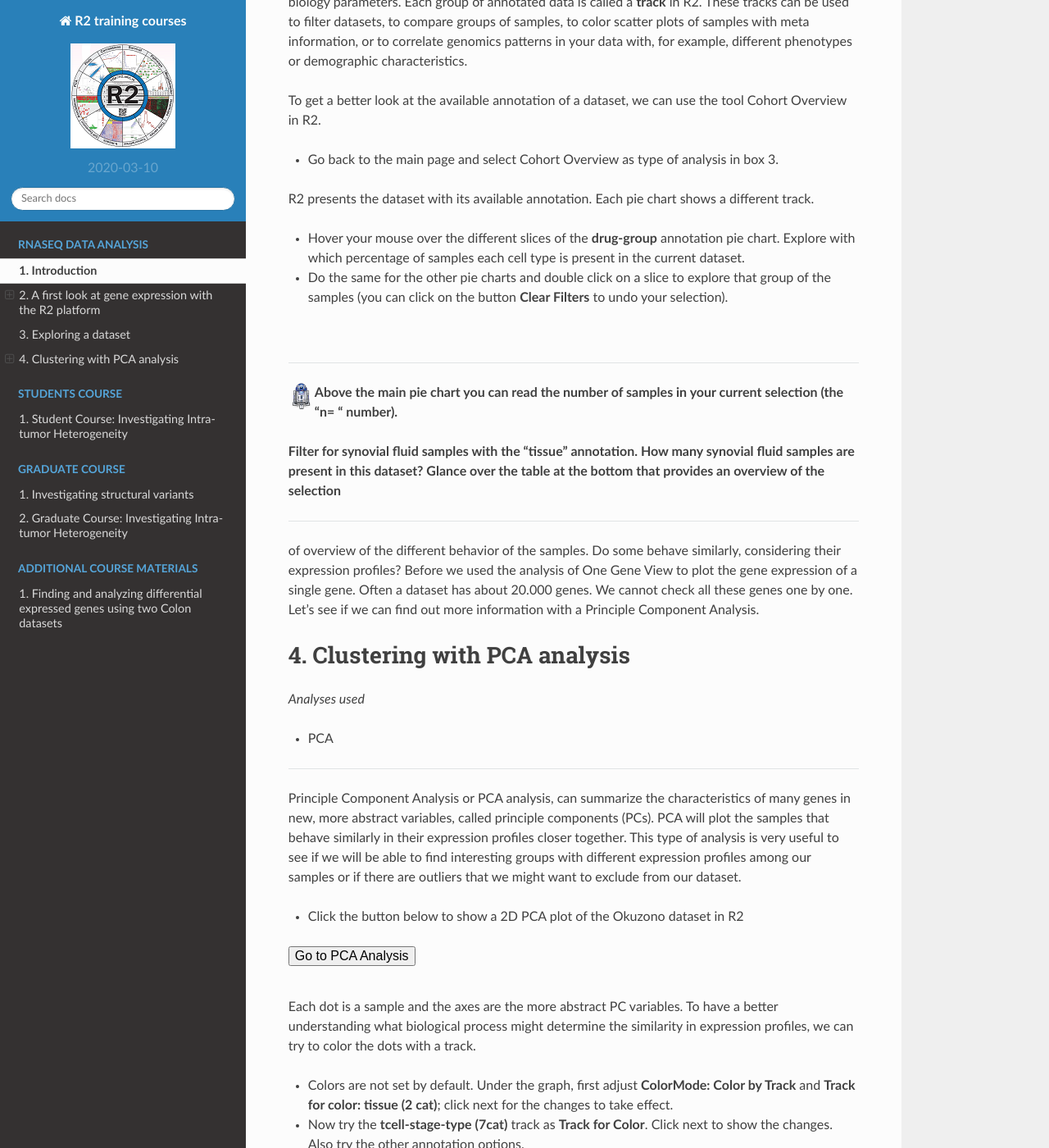
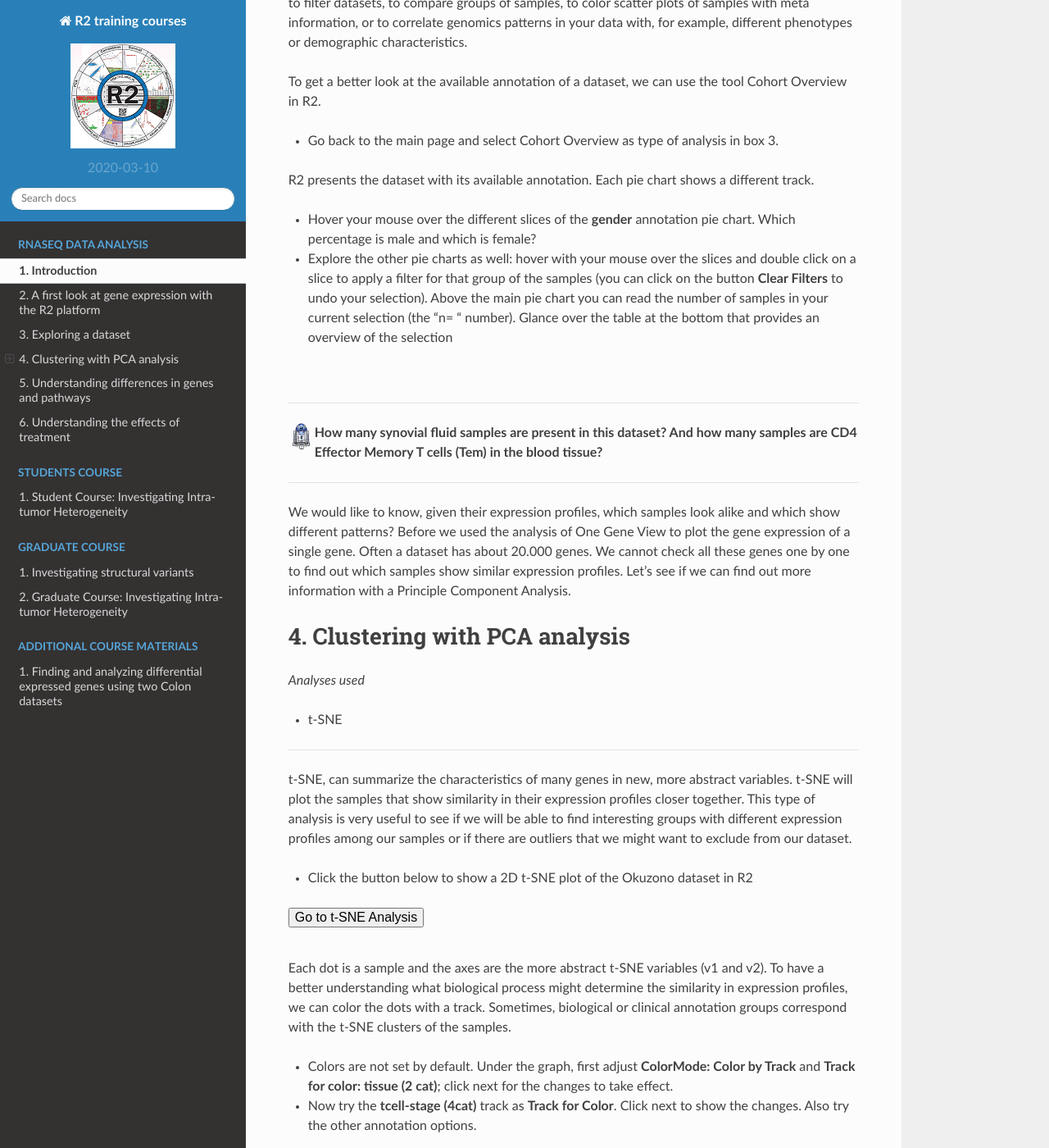
Before and after one commit to antronerds/r2-training-courses, a Sphinx documentation site: the page built from docs/RNA_seq_data_analysis_-_Using_Rheumatoid_Arthritis_data.md, in a window 1280 px wide and 1400 px high, scrolled down 4468 px. Shown: the whole window at 82% size. Built offline with Sphinx 7.4.7 and the Read the Docs theme 2.0.0, drawn with Linux system fonts in a browser that asks for light colours; some of the changed text lies outside the part shown.

Commit message:
First dataset

```diff
--- a/docs/RNA_seq_data_analysis_-_Using_Rheumatoid_Arthritis_data.md
+++ b/docs/RNA_seq_data_analysis_-_Using_Rheumatoid_Arthritis_data.md
@@ -18,18 +18,17 @@
  A first look at gene expression with the R2 platform
  ===============================
  *Data used:*
- * Disease Rheumatoid arthritis (MTX) monotherapy - Okuzono - 336 - deseq2_vst - gpl17303
- * 336 samples of T cells in each developmental stages in healthy volunteers and patients with rheumatoid arthritis
+ * Disease Rheumatoid arthritis subset (drugs) - Okuzono - 75 - deseq2 - gpl17303
+ * 75 blood and synovial T cell samples of RA patients with rheumatoid arthritis
 
  *Techniques used:*
  * RNA Seq
 
- *Analyses used*
- * One Gene View
-
  *References*
  * Paper: [Multi-dimensional analysis identified rheumatoid arthritis-driving pathway in human T cell](https://ard.bmj.com/content/78/10/1346.long)
 
+ *Analyses used*
+ * One Gene View
 
 ---
  Let's take a first glance at the platform. Click on the following button to go to R2:
@@ -48,10 +47,12 @@
 * The default analysis is View a gene. Type in the textbox of step 4 **Gene / Probeset: CD4**.
 * Click the **Next** button. To read a description of your provided gene, hover your mouse over the bold **CD4** letters next to the radiobutton.  Leave all settings as is and click **Next** again to get a result.
 
+ The dots in the graph show the expression value of each sample of the dataset for the gene CD4. Under the graph you can see different types of annotation.
+
  ---------
-   ![](_static/images/R2d2_logo.png)**The dots in the graph show the expression value of each sample of the dataset for the gene CD4. Under the graph you can see different types of annotation.**
+   ![](_static/images/R2d2_logo.png)**Do you notice anything in the expression between the two colors of the t-cell annotation?**
 
-   **Do you notice anything in the expression between the two  colors of the t-cell annotation? Hover with your mouse over the green and red colors of this first annotation row. Which cell type has high expression of CD4?**
+   **Hover with your mouse over the green and red colors of this first annotation row. Which cell type has high expression of CD4?**
  <br>
 
  ---------
@@ -71,9 +72,10 @@
 * After you selected your preferred adjustments, click **Adjust Settings**
 
 
-The immune system is a complex system of different cell types that interact with each other with chemokines and other cytokines. T cells are one of two primary types of white blood cells —B cells being the second type—that determine the specificity of immune response to antigens (foreign substances) in the body. T cells originate in the bone marrow and mature in the thymus. In the thymus, T cells multiply and differentiate into helper, regulatory, or cytotoxic T cells or become memory T cells.
+The immune system is a complex system of different cell types that interact with each other with chemokines and other cytokines. T cells are one of two primary types of white blood cells — B cells being the second type — that determine the specificity of immune response to antigens (foreign substances) in the body. T cells originate in the bone marrow and mature in the thymus. In the thymus, T cells multiply and differentiate into helper, regulatory, or cytotoxic T cells or become memory T cells.
 
-  Despite convincing evidence for T-cell involvement in RA pathogenesis, the specific cell subsets and states that drive the disease have been challenging to identify since T cells are highly heterogeneous, displaying diverse surface markers, developmental and activation states, and effector functions, which has led to multiple systems of classification.
+ Despite convincing evidence for T-cell involvement in RA pathogenesis, the specific cell subsets and states that drive the disease have been challenging to identify since T cells are highly heterogeneous, displaying diverse surface markers, developmental and activation states, and effector functions, which has led to multiple systems of classification.
+
 ![](_static/images/KIT_Tcelldifferentiation.png "Figure 2: Differentiation of T-cells, each subtype having its specific role in the immune system.")
 
 
@@ -83,13 +85,15 @@
 
 ---------
    ![](_static/images/R2d2_logo.png)**What can you conclude about the expression of the gene TNF in blood tissue versus synovial fluid?**
- <br> <br>
+
+ <br>
+
  **Under the graph, change "use track" to "t-cell-stage-type". What can you conclude about the expression of TNF in the different T-cell subtypes?**
+
  ---------
-<br>
 
 Exploring a dataset
-===============================
+==
 *Analyses used*
 * Cohort Overview
 
@@ -105,56 +109,62 @@
 * Go back to the main page and select Cohort Overview as type of analysis in box 3.
 
 R2 presents the dataset with its available annotation. Each pie chart shows a different track.
-* Hover your mouse over the different slices of the **drug-group** annotation pie chart.  Explore with which percentage of samples each cell type is present in the current dataset.
-* Do the same for the other pie charts and double click on a slice to explore that group of the samples (you can click on the button **Clear Filters** to undo your selection).
+* Hover your mouse over the different slices of the **gender** annotation pie chart.  Which percentage is male and which is female?
+* Explore the other pie charts as well: hover with your mouse over the slices and double click on a slice to apply a filter for that group of the samples (you can click on the button **Clear Filters** to undo your selection). Above the main pie chart you can read the number of samples in your current selection (the "n= " number). Glance over the table at the bottom that provides an overview of the selection
 
 <br>
 
 ---------
-  ![](_static/images/R2d2_logo.png)**Above the main pie chart you can read the number of samples in your current selection (the "n= " number).**
-
-  **Filter for synovial fluid samples with the "tissue" annotation. How many synovial fluid samples are present in this dataset? Glance over the table at the bottom that provides an overview of the selection**
+  ![](_static/images/R2d2_logo.png)**How many synovial fluid samples are present in this dataset? And how many samples are CD4 Effector Memory T cells (Tem) in the blood tissue?**
   <br>
 
 ---------
- of overview of the different behavior of the samples. Do some behave similarly, considering their expression profiles? Before we used the analysis of One Gene View to plot the gene expression of a single gene. Often a dataset has about 20.000 genes. We cannot check all these genes one by one. Let's see if we can find out more information with a Principle Component Analysis.
+
+ We would like to know, given their expression profiles, which samples look alike and which show different patterns? Before we used the analysis of One Gene View to plot the gene expression of a single gene. Often a dataset has about 20.000 genes. We cannot check all these genes one by one to find out which samples show similar expression profiles. Let's see if we can find out more information with a Principle Component Analysis.
 
 Clustering with PCA analysis
 ===
 
 *Analyses used*
-* PCA
+* t-SNE
 ---
-Principle Component Analysis or PCA analysis, can summarize the characteristics of many genes in new, more abstract variables, called principle components (PCs). PCA will plot the samples that behave similarly in their expression profiles closer together. This type of analysis is very useful to see if we will be able to find interesting groups with different expression profiles among our samples or if there are outliers that we might want to exclude from our dataset.
+t-SNE, can summarize the characteristics of many genes in new, more abstract variables. t-SNE will plot the samples that show similarity in their expression profiles closer together. This type of analysis is very useful to see if we will be able to find interesting groups with different expression profiles among our samples or if there are outliers that we might want to exclude from our dataset.
 
-* Click the button below to show a 2D PCA plot of the Okuzono dataset in R2
+* Click the button below to show a 2D t-SNE plot of the Okuzono dataset in R2
 
 <form name="pca_form" target="_blank" action="https://hgserver1.amc.nl/cgi-bin/r2/main.cgi" enctype="multipart/form-data" method="POST">
-<input type="hidden" name="option" value="plot_pca">
+<input type="hidden" name="option" value="plot_tsne">
 <input type="hidden" name="switch" value="2">
-<input type="hidden" name="pca_projections" value="PC2:PC3">
+<input type="hidden" name="perplexity" value="20">
 <input type="hidden" name="table" value="ps_avgpres_gse118829geo75_gpl17303">
-<input type="hidden" name="pcafile" value="pca-231fb695c3dceba9892f0d8730e97a15.txt">
+<input type="hidden" name="tsnefile" value="tsne-3ac5538442388896c3406cce49f09871.txt">
 <input type="hidden" name="cortype" value="transform_zscore">
 <input type="hidden" name="subset" value="">
-<button type="submit" >Go to PCA Analysis</button>
+<button type="submit" >Go to t-SNE Analysis</button>
 </form>
 <br>
 <br>
 
-Each dot is a sample and the axes are the more abstract PC variables. To have a better understanding what biological process might determine the similarity in expression profiles, we can try to color the dots with a track.
+Each dot is a sample and the axes are the more abstract t-SNE variables (v1 and v2). To have a better understanding what biological process might determine the similarity in expression profiles, we can color the dots with a track. Sometimes, biological or clinical annotation groups correspond with the t-SNE clusters of the samples.
+
 * Colors are not set by default. Under the graph, first adjust **ColorMode: Color by Track** and **Track for color: tissue (2 cat)**; click next for the changes to take effect.
 
-*  Now try the **tcell-stage-type (7cat)** track as **Track for Color**. Click next to show the changes. Also try the other annotation options.
+*  Now try the **tcell-stage (4cat)** track as **Track for Color**. Click next to show the changes. Also try the other annotation options.
 
 
 ---------
-  ![](_static/images/R2d2_logo.png)**Can you relate the clusters of samples to a developmental stage?**
-
- **What biological conditions seem to be relevant in the distinctions and similarities between the expression profiles of the samples?**
+  ![](_static/images/R2d2_logo.png)**What biological information corresponds with the clustering of the expression profiles of the samples?**
 <br>
 ---------
-We have seen that the expression profiles of the same cell types can show quite some differences in peripheral blood and synovial fluid. It would be interesting to understand better which genes and pathways cause the biggest differences.
+
+Understanding differences in genes and pathways
+===
+*Analyses used*
+* Differential Expression between groups
+* Gene set analysis
+* KEGG
+---
+We have seen that the expression profiles of the same cell types show quite some differences in peripheral blood and synovial fluid. It would be interesting to understand better which genes and pathways cause the biggest differences and whether they are relevant to RA.
 
 * From the main page, select the analysis **Find Differential expression between groups**; click Next.
 * In the next page with selection criteria, choose **Select a track: tissue (2cat)**
@@ -165,12 +175,28 @@
   * Do you recognize any genes related to the immune sysem? You can hover your mouse over the names of the genes to read a summary of information about e.g. its function and alternative names. Or, you can click on the name to see the gene expression per sample in a One Gene View graph.
 
  * To understand in which biological processes this list of genes play an important role, we can use the Gene Set Analysis. On the menu to the right of your list of genes click the button **Gene Set Analysis**.
- The returned table shows you  the processes in which the genes are involved as known to the [KEGG (Kyoto Encyclopedia of Genes and Genomes) database](https://www.genome.jp/kegg/).
- * Which biological processes could be of importance for understanding the respective roles that T cells play in peripheral blood and synovial fluid? You can click on the little green K icon in front of a gene set to look at th epathway in a KEGG pathway.
+ The returned table shows you  the processes in which the genes are involved as defined by the [KEGG (Kyoto Encyclopedia of Genes and Genomes) database](https://www.genome.jp/kegg/).
+ * Which biological processes could be of importance for understanding the respective roles that T cells play in peripheral blood and synovial fluid? You can click on the little green **K icon** in front of a gene set to see the genes projected in a KEGG pathway map.
 
  * Above the table, you can read the meaning of the color coding. Which tissue has a larger expression of most of the genes. What does that mean biologically?
 
- * What is the conclusion that you draw with respect to the treatment of RA based on analysis from peripheral blood instead of synovial fluid?
+ * What are your thoughts on research and treatment of RA based on analysis of peripheral blood versus synovial fluid?
 
 
   ====
+
+  Understanding the effects of treatment
+  ===
+
+   *Data used:*
+   * Disease Rheumatoid arthritis (MTX) monotherapy - Okuzono - 336 - deseq2_vst - gpl17303
+   * 336 samples of T cells in each developmental stages in healthy volunteers and patients with rheumatoid arthritis
+
+   *Techniques used:*
+   * RNA Seq
+
+   *Analyses used*
+   * One Gene View
+
+   *References*
+   * Paper: [Multi-dimensional analysis identified rheumatoid arthritis-driving pathway in human T cell](https://ard.bmj.com/content/78/10/1346.long)
```
